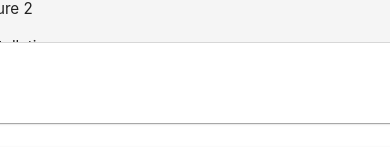
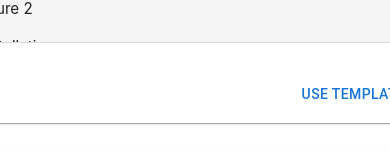
Before and after one commit to narainkarthikv/readme-shop, a React (Vite) app: page /templates in a window 390 px wide. Shown: the part 400-566 px from the top of the page. Built offline with nearby package versions, Linux system fonts and the light colour scheme.

Commit message:
Added responsive grid and auto update the template funtionality

```diff
--- a/src/components/Templates.jsx
+++ b/src/components/Templates.jsx
@@ -1,9 +1,12 @@
-import React, { useState, useEffect } from 'react';
+import { useState,useEffect} from 'react';
 import { Box, Typography, Paper, Grid, IconButton, Tooltip, Card, CardContent, CardActions, Button } from '@mui/material';
 import ContentCopyIcon from '@mui/icons-material/ContentCopy';
 import templatesData from '../assets/data/templates.json';
+import {useNavigate} from "react-router-dom";
+
 
 const Templates = () => {
+  const navigate = useNavigate();
   const [copiedIdx, setCopiedIdx] = useState(null);
   const [templates, setTemplates] = useState([]);
 
@@ -16,6 +19,7 @@ const Templates = () => {
     setCopiedIdx(idx);
     setTimeout(() => setCopiedIdx(null), 1200);
   };
+
 
   return (
     <Box sx={{ mt: 4, maxWidth: 1200, mx: 'auto', px: { xs: 2, sm: 3 }}}>
@@ -51,14 +55,21 @@ const Templates = () => {
                 </Paper>
               </CardContent>
               <CardActions sx={{ justifyContent: 'flex-end' }}>
+                <Button onClick={async () => {
+                  await handleCopy(tpl.content, idx);
+                  navigate("/shop",{ state: { content: tpl.content } })
+                  }}>
+                  Use Template
+                </Button>
                 <Tooltip title={copiedIdx === idx ? "Copied!" : "Copy to clipboard"}>
                   <span>
-                    <IconButton
+                     <IconButton
                       color={copiedIdx === idx ? "success" : "primary"}
                       onClick={() => handleCopy(tpl.content, idx)}
                     >
                       <ContentCopyIcon />
                     </IconButton>
+
                   </span>
                 </Tooltip>
               </CardActions>
--- a/src/pages/Output.jsx
+++ b/src/pages/Output.jsx
@@ -1,4 +1,4 @@
-import React, { useState, useEffect } from 'react';
+import { useState, useEffect } from 'react';
 import { marked } from 'marked';
 import DOMPurify from 'dompurify';
 import TextField from '@mui/material/TextField';
@@ -6,15 +6,31 @@ import Paper from '@mui/material/Paper';
 import Box from '@mui/material/Box';
 import Typography from '@mui/material/Typography';
 import { useMarkdown } from '../context/MarkdownContext';
+import {useLocation} from "react-router-dom";
 
 const Output = () => {
   const { markdown, setMarkdown } = useMarkdown();
   const [localMarkdown, setLocalMarkdown] = useState(markdown);
+  const location = useLocation();
 
-  // Sync context markdown to local state when it changes
+  const passedContent = location.state?.content;
+
+  useEffect(() =>{
+    if (passedContent) {
+    setMarkdown(passedContent);
+    setLocalMarkdown(passedContent);
+  } else {
+    setLocalMarkdown(markdown);
+  }
+ },[])
+
+
+  // Sync context markdown changes to local state (original code)
   useEffect(() => {
     setLocalMarkdown(markdown);
   }, [markdown]);
+
+
 
   const handleChange = (e) => {
     setLocalMarkdown(e.target.value);
```
